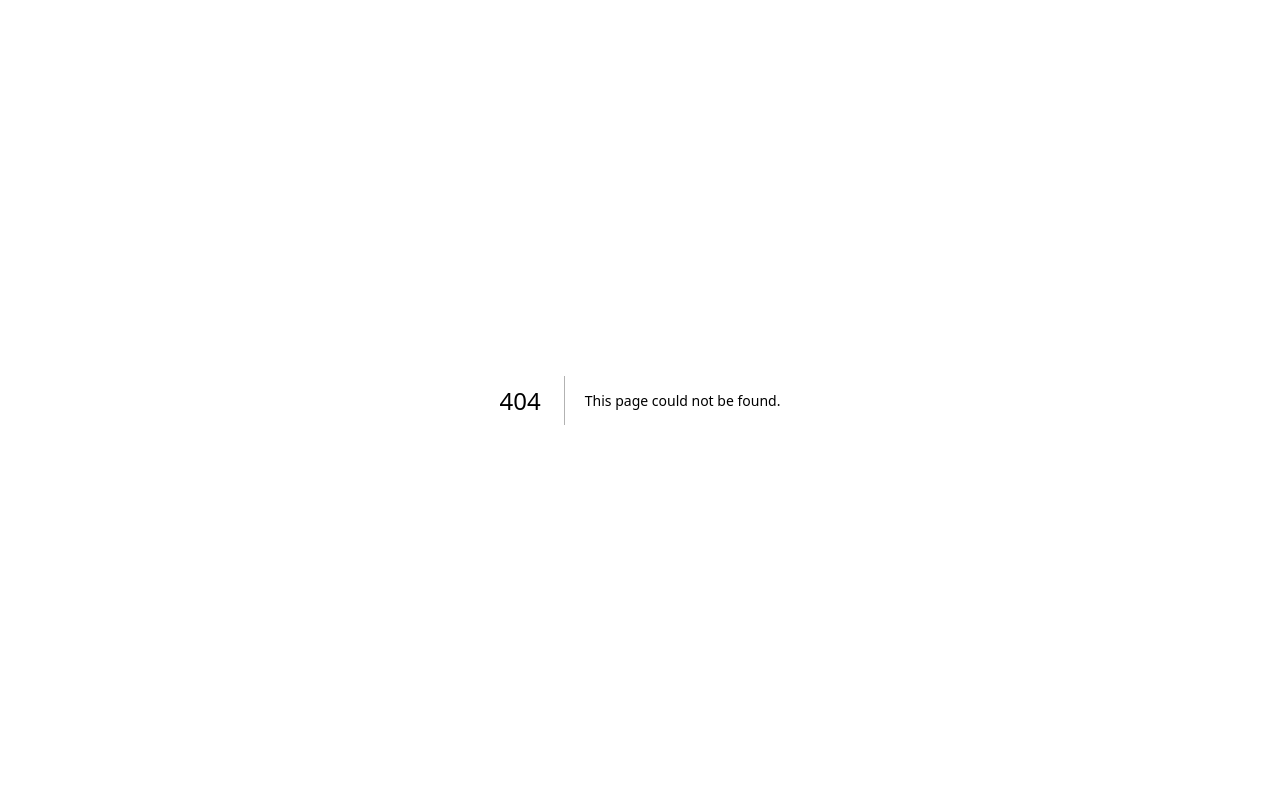
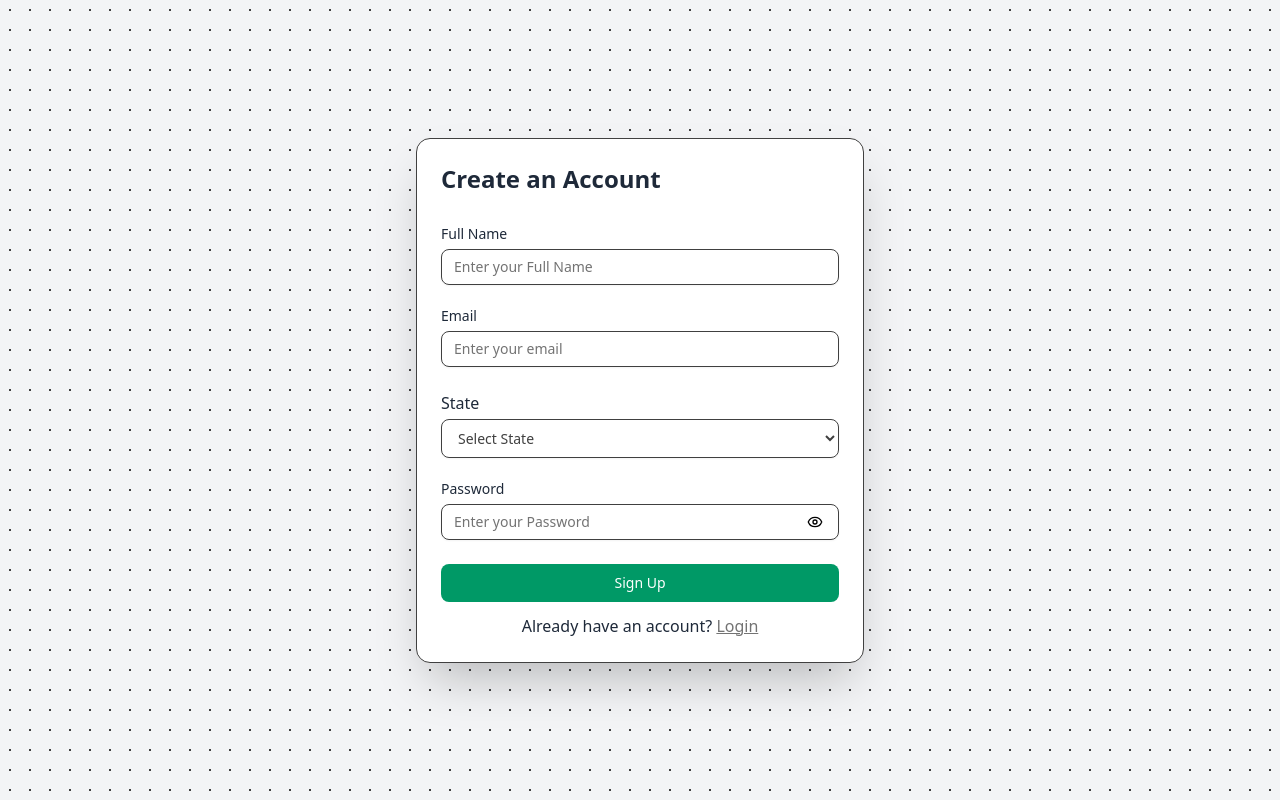
Before and after one commit to NitinDarker/EVM-Voting-Portal, a Next.js app: page /login in a window 1280 px wide. Before the commit this address had no page. Built offline with nearby package versions, Linux system fonts and the light colour scheme.

Commit message:
feat: Fuck glowing border, took too much time

```diff
--- /dev/null
+++ b/app/login/page.tsx
@@ -0,0 +1,168 @@
+'use client'
+
+import {
+  Card,
+  CardContent,
+  CardFooter,
+  CardHeader,
+  CardTitle
+} from '@/components/ui/card'
+import { Input } from '@/components/ui/input'
+import { Button } from '@/components/ui/button'
+import { Label } from '@/components/ui/label'
+import axios from 'axios'
+import { DotBackgroundDemo } from '@/components/ui/dotBackground'
+import { useState } from 'react'
+import toast from 'react-hot-toast'
+import { Eye, EyeOff } from 'lucide-react'
+import { useRouter } from 'next/navigation'
+import { states } from '@/lib/states'
+import Link from 'next/link'
+import { GlowingEffect } from '@/components/ui/glowing-effect'
+
+export default function Signup () {
+  const router = useRouter()
+  const [showPassword, setShowPassword] = useState(false)
+  const [selected, setSelected] = useState('')
+  const [cred, setCred] = useState({
+    username: '',
+    phone: Number(),
+    firstName: '',
+    lastName: '',
+    password: ''
+  })
+
+  async function signupHandler () {
+    const payload = {
+      ...cred,
+      phone: Number(cred.phone)
+    }
+
+    if (!payload.username.trim()) return toast.error('Please enter a username.')
+    if (payload.username.trim().length < 3)
+      return toast.error('Username must be at least 3 characters long.')
+    if (!payload.phone) return toast.error('Please enter a valid phone number.')
+    if (!/^\d{10}$/.test(payload.phone.toString()))
+      return toast.error('Phone number must be exactly 10 digits.')
+
+    if (!payload.firstName.trim())
+      return toast.error('Please enter your first name.')
+    if (!payload.lastName.trim())
+      return toast.error('Please enter your last name.')
+
+    if (!payload.password.trim()) return toast.error('Please set a password.')
+    if (payload.password.length < 8)
+      return toast.error('Password must be at least 8 characters long.')
+
+    const response = await toast.promise(
+      axios.post('http://localhost:3000/api/auth/register', payload),
+      {
+        loading: 'Creating your account...',
+        success: `Account created successfully!`,
+        error: err =>
+          err?.response?.data?.error || 'Signup failed. Please try again.'
+      }
+    )
+
+    if (response.data.success) {
+      localStorage.setItem('token', response.data.token)
+      setTimeout(() => router.push('/dashboard'), 500)
+    }
+  }
+
+  function handleChange (e: React.ChangeEvent<HTMLInputElement>) {
+    setCred({ ...cred, [e.target.id]: e.target.value })
+  }
+
+  return (
+    <>
+      <DotBackgroundDemo>
+        <Card className='w-md h-auto bg-white text-gray-800 border-neutral-700 border fade-in shadow-2xl animate-in slide-out-to-start-20 duration-1000 antialiased'>
+          <GlowingEffect
+            blur={0}
+            borderWidth={5}
+            spread={80}
+            glow={true}
+            disabled={false}
+            proximity={84}
+            inactiveZone={0.01}
+          />
+          <CardHeader>
+            <CardTitle>Create an Account</CardTitle>
+          </CardHeader>
+          <CardContent className='flex gap-6 flex-col'>
+            <div>
+              <Label htmlFor='name'>Full Name</Label>
+              <Input
+                id='name'
+                placeholder='Enter your Full Name'
+                onChange={handleChange}
+              />
+            </div>
+            <div>
+              <Label htmlFor='email'>Email</Label>
+              <Input
+                id='email'
+                placeholder='Enter your email'
+                onChange={handleChange}
+              />
+            </div>
+            <div className='w-full'>
+              <label className='block mb-1'>State</label>
+              <select
+                value={selected}
+                onChange={e => setSelected(e.target.value)}
+                className='w-full px-3 py-2 border rounded-md border-neutral-700 focus:ring-emerald-600 bg-transparent text-neutral-700 text-sm shadow-xs transition-[color,box-shadow] outline-none'
+              >
+                <option value='' className=''>
+                  Select State
+                </option>
+                {states.map((state, i) => (
+                  <option key={i} value={state}>
+                    {state}
+                  </option>
+                ))}
+              </select>
+            </div>
+            <div className='relative'>
+              <Label htmlFor='password'>Password</Label>
+              <Input
+                type={showPassword ? 'text' : 'password'}
+                id='password'
+                placeholder='Enter your Password'
+                onChange={handleChange}
+              />
+              <Button
+                onClick={() => setShowPassword(!showPassword)}
+                title={showPassword ? 'Hide password' : 'Show password'}
+                className='absolute right-1 w-auto top-6 bg-transparent text-white cursor-pointer hover:text-neutral-300 transition-all duration-200 h-auto hover:bg-transparent'
+              >
+                {showPassword ? (
+                  <EyeOff size={16} strokeWidth={2} className='stroke-black' />
+                ) : (
+                  <Eye size={16} strokeWidth={2} className='stroke-black' />
+                )}
+              </Button>
+            </div>
+          </CardContent>
+          <CardFooter className='flex flex-col gap-3 items-center justify-center'>
+            <Button
+              type='submit'
+              variant='primary'
+              size='full'
+              onClick={signupHandler}
+            >
+              Sign Up
+            </Button>
+            <div>
+              <span>Already have an account? </span>
+              <Link href='/signin' className='text-neutral-500 underline'>
+                Login
+              </Link>
+            </div>
+          </CardFooter>
+        </Card>
+      </DotBackgroundDemo>
+    </>
+  )
+}
--- a/app/page.tsx
+++ b/app/page.tsx
@@ -1,21 +1,14 @@
+'use client'
+
 import type React from 'react'
 import Link from 'next/link'
-import {
-  Vote,
-  Shield,
-  Users,
-  ChevronRight,
-  CheckCircle2,
-  Lock,
-  LayoutDashboard
-} from 'lucide-react'
+import { Vote, ChevronRight, Lock, LayoutDashboard } from 'lucide-react'
 import { Button } from '@/components/ui/button'
 import { BackgroundLines } from '@/components/ui/background-lines'
 
 export default function Home () {
   return (
     <main className='min-h-screen bg-white'>
-      {/* Navigation */}
       <nav className='fixed top-0 left-0 right-0 z-50 bg-gray-50/80 backdrop-blur-sm border-b border-gray-100'>
         <div className='max-w-6xl mx-auto px-6 py-4 flex items-center justify-between'>
           <div className='flex items-center gap-2 cursor-pointer'>
@@ -40,10 +33,9 @@ export default function Home () {
         </div>
       </nav>
 
-      {/* Hero Section */}
       <BackgroundLines>
         <section className='pt-32 pb-20 px-6 relative selection:bg-emerald-300'>
-          <div className='max-w-4xl mx-auto text-center absolute z-10 inset-0 top-30'>
+          <div className='max-w-4xl mx-auto text-center absolute z-10 inset-0 top-30 fade-in animate-in slide-out-to-start duration-500'>
             <h1 className='mt-8 text-4xl md:text-5xl lg:text-6xl font-bold text-gray-900 leading-tight mb-6 text-balance'>
               Online Voting Portal
               <br />
@@ -63,63 +55,21 @@ export default function Home () {
                 variant='dash'
                 className='px-8 py-7 z-50'
               >
-                <Link href='/signup'>
-                  Sign Up
-                  {/* <ChevronRight className='w-4 h-4 ml-1' /> */}
-                </Link>
+                <Link href='/signup'>Sign Up</Link>
               </Button>
-              <button className='p-[3px] relative hover:cursor-pointer font-rubik z-50'>
+              <Link
+                href='/login'
+                className='p-[3px] relative hover:cursor-pointer font-rubik z-50'
+              >
                 <div className='absolute inset-0 bg-linear-to-r from-lime-400 to-yellow-400 rounded-lg' />
                 <div className='px-6 py-3 bg-white rounded-[6px] relative group transition-all duration-600 text-black hover:bg-transparent hover:text-black hover:scale-105 antialiased'>
                   Login to Vote
                 </div>
-              </button>
+              </Link>
             </div>
           </div>
         </section>
       </BackgroundLines>
-      {/* Features Section
-      <section className='py-20 px-6 bg-gray-50'>
-        <div className='max-w-6xl mx-auto'>
-          <div className='text-center mb-16'>
-            <h2 className='text-3xl font-bold text-gray-900 mb-4'>
-              Why Choose VoteSecure?
-            </h2>
-            <p className='text-gray-600 max-w-xl mx-auto'>
-              Built with cutting-edge technology to ensure every vote counts
-            </p>
-          </div>
-          <div className='grid md:grid-cols-3 gap-8'>
-            <FeatureCard
-              icon={<Shield className='w-6 h-6' />}
-              title='End-to-End Encryption'
-              description='Your vote is protected with military-grade encryption from start to finish.'
-            />
-            <FeatureCard
-              icon={<Users className='w-6 h-6' />}
-              title='Verified Identity'
-              description='Multi-factor authentication ensures only eligible voters can participate.'
-            />
-            <FeatureCard
-              icon={<CheckCircle2 className='w-6 h-6' />}
-              title='Instant Results'
-              description='Real-time vote counting with complete transparency and audit trails.'
-            />
-          </div>
-        </div>
-      </section> */}
-
-      {/* Stats Section */}
-      {/* <section className='py-20 px-6 bg-white'>
-        <div className='max-w-4xl mx-auto'>
-          <div className='grid grid-cols-2 md:grid-cols-4 gap-8 text-center'>
-            <StatItem value='2M+' label='Votes Cast' />
-            <StatItem value='500+' label='Organizations' />
-            <StatItem value='99.9%' label='Uptime' />
-            <StatItem value='100%' label='Secure' />
-          </div>
-        </div>
-      </section> */}
 
       <section className='py-20 px-6 bg-gray-50/80'>
         <div className='max-w-5xl mx-auto'>
@@ -204,14 +154,12 @@ export default function Home () {
                   </div>
                 </div>
               </div>
-              {/* Decorative elements */}
               <div className='absolute -z-10 -top-4 -right-4 w-full h-full bg-gray-200 rounded-2xl' />
             </div>
           </div>
         </div>
       </section>
 
-      {/* CTA Section */}
       <section className='py-10 px-6 bg-gray-900 max-h-60'>
         <div className='max-w-3xl mx-auto text-center'>
           <h2 className='text-3xl font-bold text-white mb-4'>Ready to Vote?</h2>
@@ -242,52 +190,6 @@ export default function Home () {
           </div>
         </div>
       </section>
-
-      {/* Footer */}
-      {/* <footer className='py-8 px-6 bg-white border-t border-gray-100'>
-        <div className='max-w-6xl mx-auto flex flex-col md:flex-row items-center justify-between gap-4'>
-          <div className='flex items-center gap-2'>
-            <div className='w-6 h-6 bg-gray-900 rounded flex items-center justify-center'>
-              <Vote className='w-3 h-3 text-white' />
-            </div>
-            <span className='text-sm text-gray-600'>VoteSecure</span>
-          </div>
-          <p className='text-sm text-gray-400'>
-            © 2025 VoteSecure. All rights reserved.
-          </p>
-        </div>
-      </footer> */}
     </main>
   )
 }
-
-function FeatureCard ({
-  icon,
-  title,
-  description
-}: {
-  icon: React.ReactNode
-  title: string
-  description: string
-}) {
-  return (
-    <div className='bg-white rounded-2xl p-8 border border-gray-100 hover:border-gray-200 hover:shadow-lg transition-all duration-300'>
-      <div className='w-12 h-12 bg-gray-100 rounded-xl flex items-center justify-center text-gray-700 mb-5'>
-        {icon}
-      </div>
-      <h3 className='text-lg font-semibold text-gray-900 mb-2'>{title}</h3>
-      <p className='text-gray-600 text-sm leading-relaxed'>{description}</p>
-    </div>
-  )
-}
-
-function StatItem ({ value, label }: { value: string; label: string }) {
-  return (
-    <div>
-      <div className='text-3xl md:text-4xl font-bold text-gray-900 mb-1'>
-        {value}
-      </div>
-      <div className='text-sm text-gray-500'>{label}</div>
-    </div>
-  )
-}
--- a/components/ui/glowing-effect.tsx
+++ b/components/ui/glowing-effect.tsx
@@ -1,20 +1,20 @@
-"use client";
+'use client'
 
-import { memo, useCallback, useEffect, useRef } from "react";
-import { cn } from "@/lib/utils";
-import { animate } from "motion/react";
+import { memo, useCallback, useEffect, useRef } from 'react'
+import { cn } from '@/lib/utils'
+import { animate } from 'motion/react'
 
 interface GlowingEffectProps {
-  blur?: number;
-  inactiveZone?: number;
-  proximity?: number;
-  spread?: number;
-  variant?: "default" | "white";
-  glow?: boolean;
-  className?: string;
-  disabled?: boolean;
-  movementDuration?: number;
-  borderWidth?: number;
+  blur?: number
+  inactiveZone?: number
+  proximity?: number
+  spread?: number
+  variant?: 'default' | 'white'
+  glow?: boolean
+  className?: string
+  disabled?: boolean
+  movementDuration?: number
+  borderWidth?: number
 }
 const GlowingEffect = memo(
   ({
@@ -22,169 +22,169 @@ const GlowingEffect = memo(
     inactiveZone = 0.7,
     proximity = 0,
     spread = 20,
-    variant = "default",
+    variant = 'default',
     glow = false,
     className,
     movementDuration = 2,
     borderWidth = 1,
-    disabled = true,
+    disabled = true
   }: GlowingEffectProps) => {
-    const containerRef = useRef<HTMLDivElement>(null);
-    const lastPosition = useRef({ x: 0, y: 0 });
-    const animationFrameRef = useRef<number>(0);
+    const containerRef = useRef<HTMLDivElement>(null)
+    const lastPosition = useRef({ x: 0, y: 0 })
+    const animationFrameRef = useRef<number>(0)
 
     const handleMove = useCallback(
       (e?: MouseEvent | { x: number; y: number }) => {
-        if (!containerRef.current) return;
+        if (!containerRef.current) return
 
         if (animationFrameRef.current) {
-          cancelAnimationFrame(animationFrameRef.current);
+          cancelAnimationFrame(animationFrameRef.current)
         }
 
         animationFrameRef.current = requestAnimationFrame(() => {
-          const element = containerRef.current;
-          if (!element) return;
+          const element = containerRef.current
+          if (!element) return
 
-          const { left, top, width, height } = element.getBoundingClientRect();
-          const mouseX = e?.x ?? lastPosition.current.x;
-          const mouseY = e?.y ?? lastPosition.current.y;
+          const { left, top, width, height } = element.getBoundingClientRect()
+          const mouseX = e?.x ?? lastPosition.current.x
+          const mouseY = e?.y ?? lastPosition.current.y
 
           if (e) {
-            lastPosition.current = { x: mouseX, y: mouseY };
+            lastPosition.current = { x: mouseX, y: mouseY }
           }
 
-          const center = [left + width * 0.5, top + height * 0.5];
+          const center = [left + width * 0.5, top + height * 0.5]
           const distanceFromCenter = Math.hypot(
             mouseX - center[0],
             mouseY - center[1]
-          );
-          const inactiveRadius = 0.5 * Math.min(width, height) * inactiveZone;
+          )
+          const inactiveRadius = 0.5 * Math.min(width, height) * inactiveZone
 
           if (distanceFromCenter < inactiveRadius) {
-            element.style.setProperty("--active", "0");
-            return;
+            element.style.setProperty('--active', '0')
+            return
           }
 
           const isActive =
             mouseX > left - proximity &&
             mouseX < left + width + proximity &&
             mouseY > top - proximity &&
-            mouseY < top + height + proximity;
+            mouseY < top + height + proximity
 
-          element.style.setProperty("--active", isActive ? "1" : "0");
+          element.style.setProperty('--active', isActive ? '1' : '0')
 
-          if (!isActive) return;
+          if (!isActive) return
 
           const currentAngle =
-            parseFloat(element.style.getPropertyValue("--start")) || 0;
+            parseFloat(element.style.getPropertyValue('--start')) || 0
           let targetAngle =
             (180 * Math.atan2(mouseY - center[1], mouseX - center[0])) /
               Math.PI +
-            90;
+            90
 
-          const angleDiff = ((targetAngle - currentAngle + 180) % 360) - 180;
-          const newAngle = currentAngle + angleDiff;
+          const angleDiff = ((targetAngle - currentAngle + 180) % 360) - 180
+          const newAngle = currentAngle + angleDiff
 
           animate(currentAngle, newAngle, {
             duration: movementDuration,
             ease: [0.16, 1, 0.3, 1],
-            onUpdate: (value) => {
-              element.style.setProperty("--start", String(value));
-            },
-          });
-        });
+            onUpdate: value => {
+              element.style.setProperty('--start', String(value))
+            }
+          })
+        })
       },
       [inactiveZone, proximity, movementDuration]
-    );
+    )
 
     useEffect(() => {
-      if (disabled) return;
+      if (disabled) return
 
-      const handleScroll = () => handleMove();
-      const handlePointerMove = (e: PointerEvent) => handleMove(e);
+      const handleScroll = () => handleMove()
+      const handlePointerMove = (e: PointerEvent) => handleMove(e)
 
-      window.addEventListener("scroll", handleScroll, { passive: true });
-      document.body.addEventListener("pointermove", handlePointerMove, {
-        passive: true,
-      });
+      window.addEventListener('scroll', handleScroll, { passive: true })
+      document.body.addEventListener('pointermove', handlePointerMove, {
+        passive: true
+      })
 
       return () => {
         if (animationFrameRef.current) {
-          cancelAnimationFrame(animationFrameRef.current);
+          cancelAnimationFrame(animationFrameRef.current)
         }
-        window.removeEventListener("scroll", handleScroll);
-        document.body.removeEventListener("pointermove", handlePointerMove);
-      };
-    }, [handleMove, disabled]);
+        window.removeEventListener('scroll', handleScroll)
+        document.body.removeEventListener('pointermove', handlePointerMove)
+      }
+    }, [handleMove, disabled])
 
     return (
       <>
         <div
           className={cn(
-            "pointer-events-none absolute -inset-px hidden rounded-[inherit] border opacity-0 transition-opacity",
-            glow && "opacity-100",
-            variant === "white" && "border-white",
-            disabled && "block!"
+            'pointer-events-none absolute -inset-px hidden rounded-[inherit] border opacity-0 transition-opacity',
+            glow && 'opacity-100',
+            variant === 'white' && 'border-white',
+            disabled && 'block!'
           )}
         />
         <div
           ref={containerRef}
           style={
             {
-              "--blur": `${blur}px`,
-              "--spread": spread,
-              "--start": "0",
-              "--active": "0",
-              "--glowingeffect-border-width": `${borderWidth}px`,
-              "--repeating-conic-gradient-times": "5",
-              "--gradient":
-                variant === "white"
+              '--blur': `${blur}px`,
+              '--spread': spread,
+              '--start': '0',
+              '--active': '0',
+              '--glowingeffect-border-width': `${borderWidth}px`,
+              '--repeating-conic-gradient-times': '5',
+              '--gradient':
+                variant === 'white'
                   ? `repeating-conic-gradient(
                   from 236.84deg at 50% 50%,
                   var(--black),
                   var(--black) calc(25% / var(--repeating-conic-gradient-times))
                 )`
-                  : `radial-gradient(circle, #dd7bbb 10%, #dd7bbb00 20%),
-                radial-gradient(circle at 40% 40%, #d79f1e 5%, #d79f1e00 15%),
-                radial-gradient(circle at 60% 60%, #5a922c 10%, #5a922c00 20%),
-                radial-gradient(circle at 40% 60%, #4c7894 10%, #4c789400 20%),
+                  : `radial-gradient(circle, #001a00 20%, #001a0000 35%),
+                radial-gradient(circle at 40% 40%, #18a018 12%, #18a01800 28%),
+                radial-gradient(circle at 60% 60%, #0d5b0d 14%, #0d5b0d00 30%),
+                radial-gradient(circle at 40% 60%, #043304 12%, #04330400 28%),
                 repeating-conic-gradient(
                   from 236.84deg at 50% 50%,
-                  #dd7bbb 0%,
-                  #d79f1e calc(25% / var(--repeating-conic-gradient-times)),
-                  #5a922c calc(50% / var(--repeating-conic-gradient-times)),
-                  #4c7894 calc(75% / var(--repeating-conic-gradient-times)),
-                  #dd7bbb calc(100% / var(--repeating-conic-gradient-times))
-                )`,
+                  #001a00 0%,
+                  #18a018 calc(25% / var(--repeating-conic-gradient-times)),
+                  #0d5b0d calc(50% / var(--repeating-conic-gradient-times)),
+                  #043304 calc(75% / var(--repeating-conic-gradient-times)),
+                  #001a00 calc(100% / var(--repeating-conic-gradient-times))
+                )`
             } as React.CSSProperties
           }
           className={cn(
-            "pointer-events-none absolute inset-0 rounded-[inherit] opacity-100 transition-opacity",
-            glow && "opacity-100",
-            blur > 0 && "blur-(--blur) ",
+            'pointer-events-none absolute inset-0 rounded-[inherit] opacity-100 transition-opacity',
+            glow && 'opacity-100',
+            blur > 0 && 'blur-(--blur) ',
             className,
-            disabled && "hidden!"
+            disabled && 'hidden!'
           )}
         >
           <div
             className={cn(
-              "glow",
-              "rounded-[inherit]",
+              'glow',
+              'rounded-[inherit]',
               'after:content-[""] after:rounded-[inherit] after:absolute after:inset-[calc(-1*var(--glowingeffect-border-width))]',
-              "after:[border:var(--glowingeffect-border-width)_solid_transparent]",
-              "after:[background:var(--gradient)] after:bg-fixed",
-              "after:opacity-(--active) after:transition-opacity after:duration-300",
-              "after:[mask-clip:padding-box,border-box]",
-              "after:mask-intersect",
-              "after:mask-[linear-gradient(#0000,#0000),conic-gradient(from_calc((var(--start)-var(--spread))*1deg),#00000000_0deg,#fff,#00000000_calc(var(--spread)*2deg))]"
+              'after:[border:var(--glowingeffect-border-width)_solid_transparent]',
+              'after:[background:var(--gradient)] after:bg-fixed',
+              'after:opacity-(--active) after:transition-opacity after:duration-300',
+              'after:[mask-clip:padding-box,border-box]',
+              'after:mask-intersect',
+              'after:mask-[linear-gradient(#0000,#0000),conic-gradient(from_calc((var(--start)-var(--spread))*1deg),#00000000_0deg,#fff,#00000000_calc(var(--spread)*2deg))]'
             )}
           />
         </div>
       </>
-    );
+    )
   }
-);
+)
 
-GlowingEffect.displayName = "GlowingEffect";
+GlowingEffect.displayName = 'GlowingEffect'
 
-export { GlowingEffect };
+export { GlowingEffect }
```
